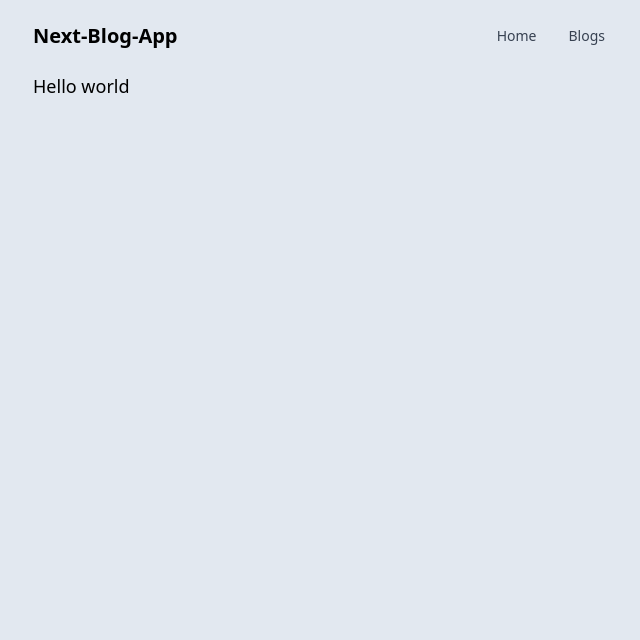
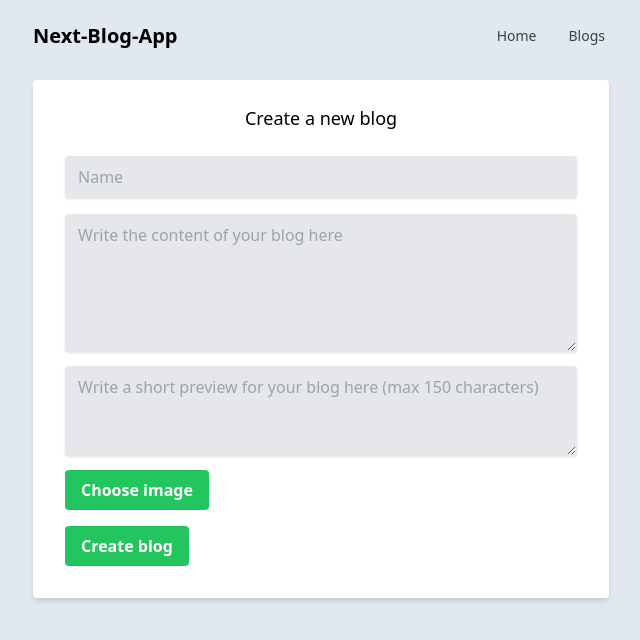
Before and after one commit to toukolonka/next-blog, a Next.js app: page / in a window 1280 px wide. Shown: the top 640 px of the page, without its empty margins (319-959 px from the left). Built offline with nearby package versions, Linux system fonts and the light colour scheme.

Commit message:
Move blog form to home page

```diff
--- a/app/blogs/BlogForm.tsx
+++ b/app/blogs/BlogForm.tsx
@@ -51,7 +51,7 @@ function BlogForm() {
   };
 
   return (
-    <div className="w-full max-w-xl mx-auto my-8">
+    <div className="w-full max-w-xl mx-auto my-2">
       <form onSubmit={create} className="bg-white dark:bg-gray-500 shadow-md rounded px-8 pt-6 pb-8 mb-4">
         <h3 className="text-center text-lg mb-6">Create a new blog</h3>
         <div className="mb-4 mt-1">
--- a/app/blogs/[id]/page.tsx
+++ b/app/blogs/[id]/page.tsx
@@ -21,7 +21,7 @@ async function BlogPage({ params }: any) {
   const url = `http://localhost:8090/api/files/blogs/${blog.id}/${imageName}`;
 
   return (
-    <div className="max-w-xl w-full mx-auto border border-black dark:border-white mt-2 mb-10">
+    <div className="max-w-xl w-full mx-auto border border-black dark:border-white mt-2 mb-10 rounded">
       <div className="p-4">
         <BlogText blog={blog} fullText />
       </div>
--- a/app/blogs/page.tsx
+++ b/app/blogs/page.tsx
@@ -1,7 +1,6 @@
 import React from 'react';
 import Link from 'next/link';
 import BlogCard from './BlogCard';
-import BlogForm from './BlogForm';
 
 async function getBlogs() {
   const response = await fetch(
@@ -17,8 +16,7 @@ async function BlogsPage() {
   const blogs = await getBlogs();
 
   return (
-    <>
-      <div className="max-w-xl w-full mx-auto">
+    <div className="max-w-xl w-full mx-auto mb-8">
       {blogs?.map((blog) => (
         <Link className="w-full" href={`/blogs/${blog.id}`}>
           <div className="max-w-xl w-full flex mx-auto my-2 md:hover:scale-[1.02] bg-white dark:bg-gray-500 md:hover:dark:bg-gray-700 rounded">
@@ -27,8 +25,6 @@ async function BlogsPage() {
         </Link>
       ))}
     </div>
-      <BlogForm />
-    </>
   );
 }
 
--- a/app/page.tsx
+++ b/app/page.tsx
@@ -1,8 +1,11 @@
 import React from 'react';
+import BlogForm from './blogs/BlogForm';
 
 function HomePage() {
   return (
-    <div className="text-lg max-w-xl w-full mx-auto">Hello world</div>
+    <div className="max-w-xl w-full mx-auto">
+      <BlogForm />
+    </div>
   );
 }
 
```
Lines whose indentation alone changed are shown as unchanged.
